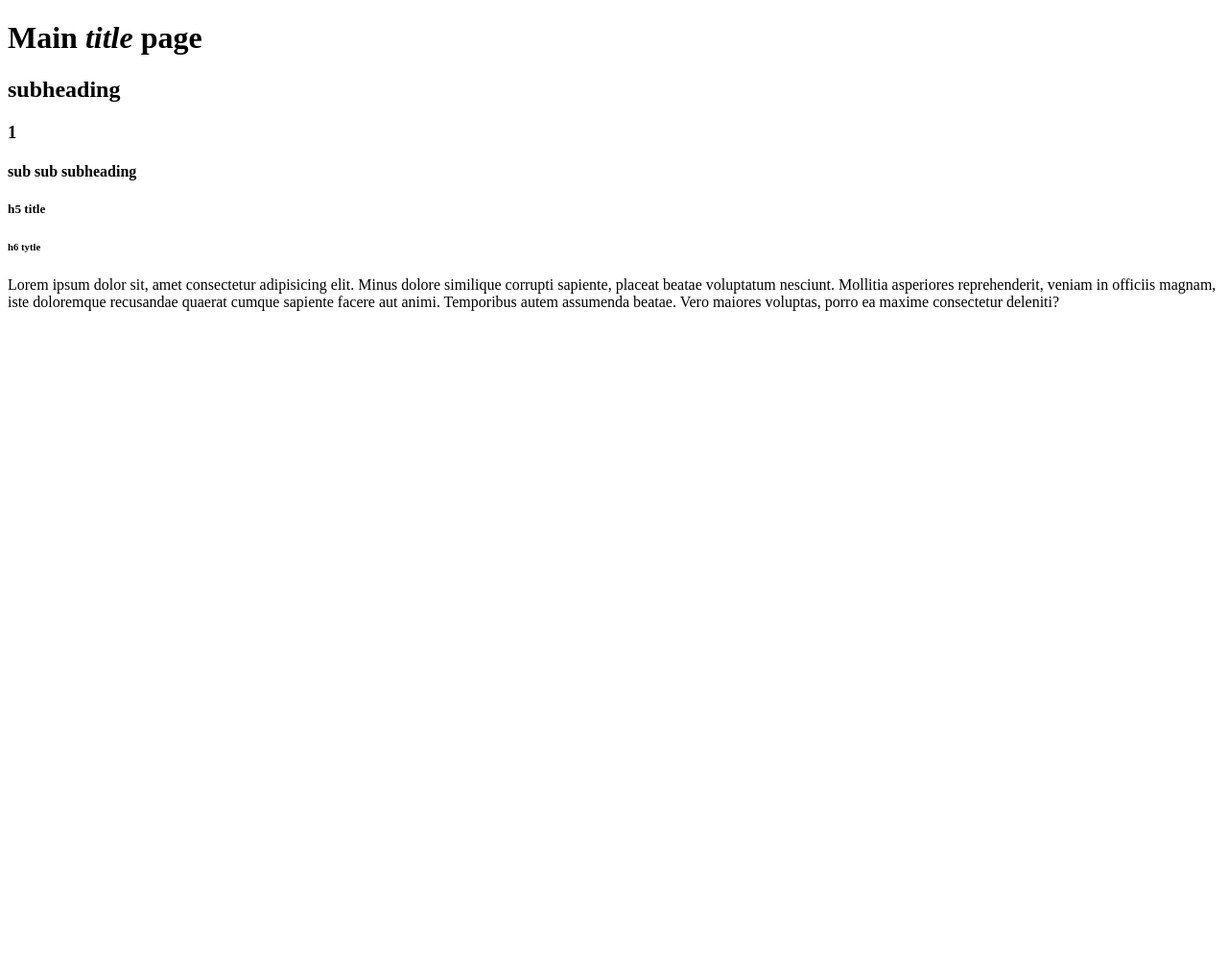
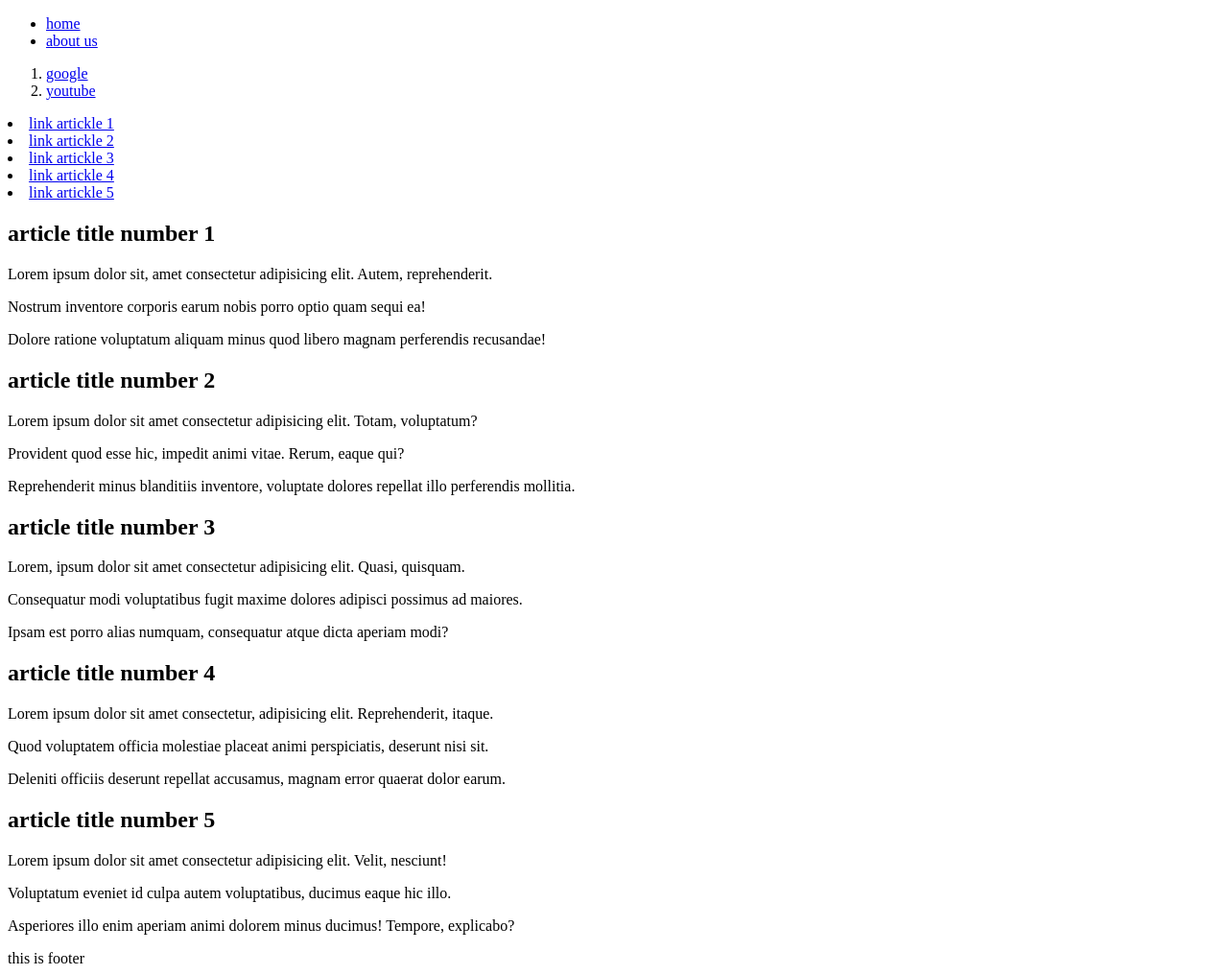
Before and after one commit to Skymbriaa/start-html1, a plain HTML site: page index.html in a window 1280 px wide. Shown: the whole page at 96% size. Before the commit the page ends 800 px from the top, so only its background shows below. Drawn offline with Linux system fonts and the light colour scheme.

Commit message:
Added 1 new page

```diff
--- a/index.html
+++ b/index.html
@@ -7,12 +7,65 @@
     </head>
 
     <body>
-        <h1 title="Heading h1">Main <i>title</i> page</h1>
-        <h2>subheading</h2>
-        <h3>1</h3>
-        <h4>sub sub subheading</h4>
-        <h5>h5 title</h5>
-        <h6>h6 tytle</h6>
-        <p>Lorem ipsum dolor sit, amet consectetur adipisicing elit. Minus dolore similique corrupti sapiente, placeat beatae voluptatum nesciunt. Mollitia asperiores reprehenderit, veniam in officiis magnam, iste doloremque recusandae quaerat cumque sapiente facere aut animi. Temporibus autem assumenda beatae. Vero maiores voluptas, porro ea maxime consectetur deleniti?</p>
+        <header>
+            <!-- nav>ul>li*5>a -->
+            <nav>
+                <!-- ul>li>a{about us} -->
+                <ul>
+                    <li><a href="./index.html">home</a></li>
+                    <li><a href="./pages/about-us.html">about us</a></li>
+                </ul>
+                <ul>
+
+                </ul>
+                <ol>
+                    <li><a href="https://google.com/" target="_blank">google</a></li>
+                    <li><a href="https://youtube.com/">youtube</a></li>
+                </ol>
+            </nav>
+        </header>
+        <aside>
+            <nav>
+                <li><a href="#article_title_number_1">link artickle 1</a></li>
+                    <li><a href="#article_title_number_2">link artickle 2</a></li>
+                    <li><a href="#article_title_number_3">link artickle 3</a></li>
+                    <li><a href="#article_title_number_4">link artickle 4</a></li>
+                    <li><a href="#article_title_number_5">link artickle 5</a></li>
+            </nav>
+        </aside>
+        <main>
+            <!-- article*5>(h2{article title number $}+p*3>lorem10) -->
+            <article id="article_title_number_1">
+                <h2>article title number 1</h2>
+                <p>Lorem ipsum dolor sit, amet consectetur adipisicing elit. Autem, reprehenderit.</p>
+                <p>Nostrum inventore corporis earum nobis porro optio quam sequi ea!</p>
+                <p>Dolore ratione voluptatum aliquam minus quod libero magnam perferendis recusandae!</p>
+            </article>
+            <article id="article_title_number_2">
+                <h2>article title number 2</h2>
+                <p>Lorem ipsum dolor sit amet consectetur adipisicing elit. Totam, voluptatum?</p>
+                <p>Provident quod esse hic, impedit animi vitae. Rerum, eaque qui?</p>
+                <p>Reprehenderit minus blanditiis inventore, voluptate dolores repellat illo perferendis mollitia.</p>
+            </article>
+            <article id="article_title_number_3">
+                <h2>article title number 3</h2>
+                <p>Lorem, ipsum dolor sit amet consectetur adipisicing elit. Quasi, quisquam.</p>
+                <p>Consequatur modi voluptatibus fugit maxime dolores adipisci possimus ad maiores.</p>
+                <p>Ipsam est porro alias numquam, consequatur atque dicta aperiam modi?</p>
+            </article>
+            <article id="article_title_number_4">
+                <h2>article title number 4</h2>
+                <p>Lorem ipsum dolor sit amet consectetur, adipisicing elit. Reprehenderit, itaque.</p>
+                <p>Quod voluptatem officia molestiae placeat animi perspiciatis, deserunt nisi sit.</p>
+                <p>Deleniti officiis deserunt repellat accusamus, magnam error quaerat dolor earum.</p>
+            </article>
+            <article id="article_title_number_5">
+                <h2>article title number 5</h2>
+                <p>Lorem ipsum dolor sit amet consectetur adipisicing elit. Velit, nesciunt!</p>
+                <p>Voluptatum eveniet id culpa autem voluptatibus, ducimus eaque hic illo.</p>
+                <p>Asperiores illo enim aperiam animi dolorem minus ducimus! Tempore, explicabo?</p>
+            </article>
+        </main>
+        <footer>this is footer</footer>
     </body>
 </thml>
```
Also changed, not shown: pages/about-us.html (added, +35 -0 lines).
